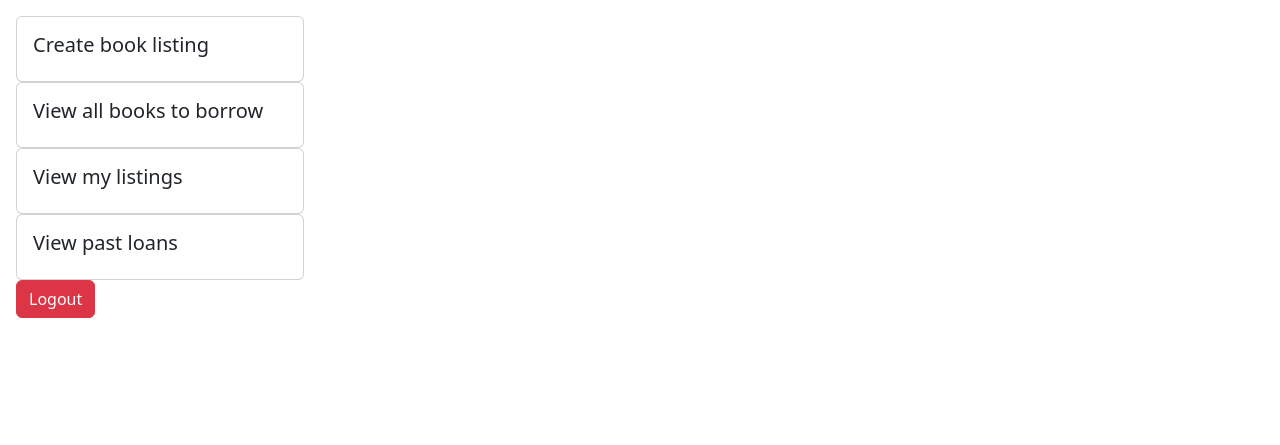
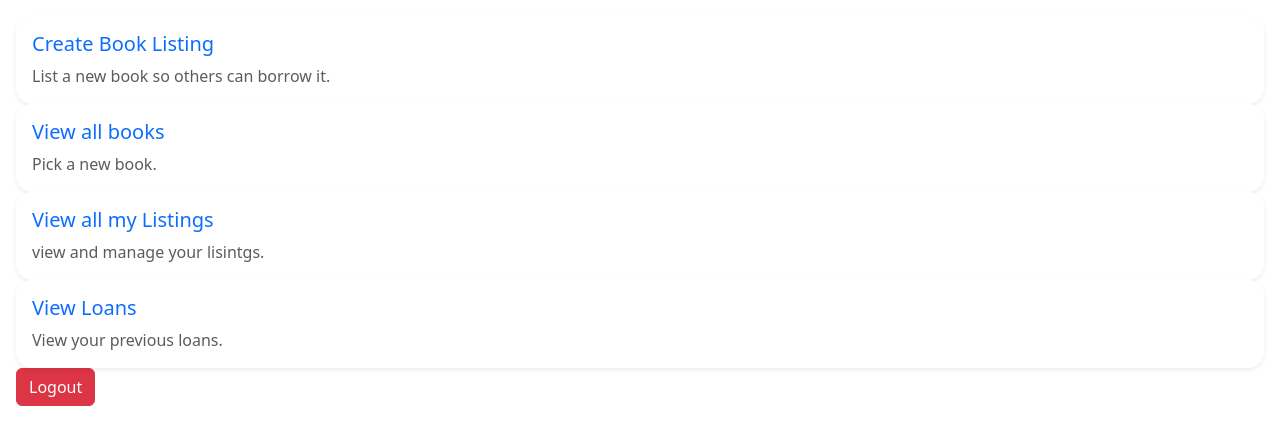
Before and after one commit to EmmaMan23/BookShare-Flask, a Flask app: page /dashboard in a window 1280 px wide. Shown: the top 445 px of the page. Run offline with Flask 3, Linux system fonts and the light colour scheme; a user stored in the database is signed in.

Commit message:
Setup routes

```diff
--- a/FlaskProject/routes/listings.py
+++ b/FlaskProject/routes/listings.py
@@ -2,9 +2,9 @@ from flask import Blueprint, render_template, request
 from flask import redirect, url_for, flash
 from flask_login import login_required, current_user
 
-listings = Blueprint ('list', __name__)
+listings = Blueprint ('listings', __name__)
 
-@listings.route('/create_listing')
+@listings.route('/create_listing', methods=['POST', 'GET'])
 @login_required
 def create_listing():
     return("List books here")
--- a/FlaskProject/templates/dashboard.html
+++ b/FlaskProject/templates/dashboard.html
@@ -4,38 +4,50 @@
     <meta charset="utf-8">
     <meta name="viewport" content="width=device-width, initial-scale=1">
     <link href="https://cdn.jsdelivr.net/npm/bootstrap@5.3.6/dist/css/bootstrap.min.css" rel="stylesheet">
-    <title>Card Example</title>
+    <title>Dashboard</title>
     <script defer src="https://cdn.jsdelivr.net/npm/bootstrap@5.3.6/dist/js/bootstrap.bundle.min.js"></script>
   </head>
   <body class="p-3">
-    <div class="card" style="width: 18rem;">
-
+    <a href="{{ url_for('listings.create_listing') }}" class="text-decoration-none">
+  <div class="card h-100 shadow-sm border-0 hover-effect" style="border-radius: 1rem;">
     <div class="card-body">
-        <h5 class="card-title">Create book listing</h5>
-        <p class="card-text"></p>
+      <h5 class="card-title text-primary">Create Book Listing</h5>
+      <p class="card-text text-muted">
+        List a new book so others can borrow it.
+      </p>
     </div>
   </div>
-    <div class="card" style="width: 18rem;">
-
+</a>
+<a href="{{ url_for('listings.view_all') }}" class="text-decoration-none">
+  <div class="card h-100 shadow-sm border-0 hover-effect" style="border-radius: 1rem;">
     <div class="card-body">
-        <h5 class="card-title">View all books to borrow</h5>
-        <p class="card-text"></p>
+      <h5 class="card-title text-primary">View all books</h5>
+      <p class="card-text text-muted">
+        Pick a new book.
+      </p>
     </div>
   </div>
-    <div class="card" style="width: 18rem;">
-
+</a>
+<a href="{{ url_for('listings.view_mine') }}" class="text-decoration-none">
+  <div class="card h-100 shadow-sm border-0 hover-effect" style="border-radius: 1rem;">
     <div class="card-body">
-        <h5 class="card-title">View my listings</h5>
-        <p class="card-text"></p>
+      <h5 class="card-title text-primary">View all my Listings</h5>
+      <p class="card-text text-muted">
+        view and manage your lisintgs.
+      </p>
     </div>
   </div>
-    <div class="card" style="width: 18rem;">
-
+</a>
+<a href="{{ url_for('listings.view_loans') }}" class="text-decoration-none">
+  <div class="card h-100 shadow-sm border-0 hover-effect" style="border-radius: 1rem;">
     <div class="card-body">
-        <h5 class="card-title">View past loans</h5>
-        <p class="card-text"></p>
+      <h5 class="card-title text-primary">View Loans</h5>
+      <p class="card-text text-muted">
+        View your previous loans.
+      </p>
     </div>
   </div>
+</a>
   </body>
 </html>
 
```
Lines whose indentation alone changed are shown as unchanged.
